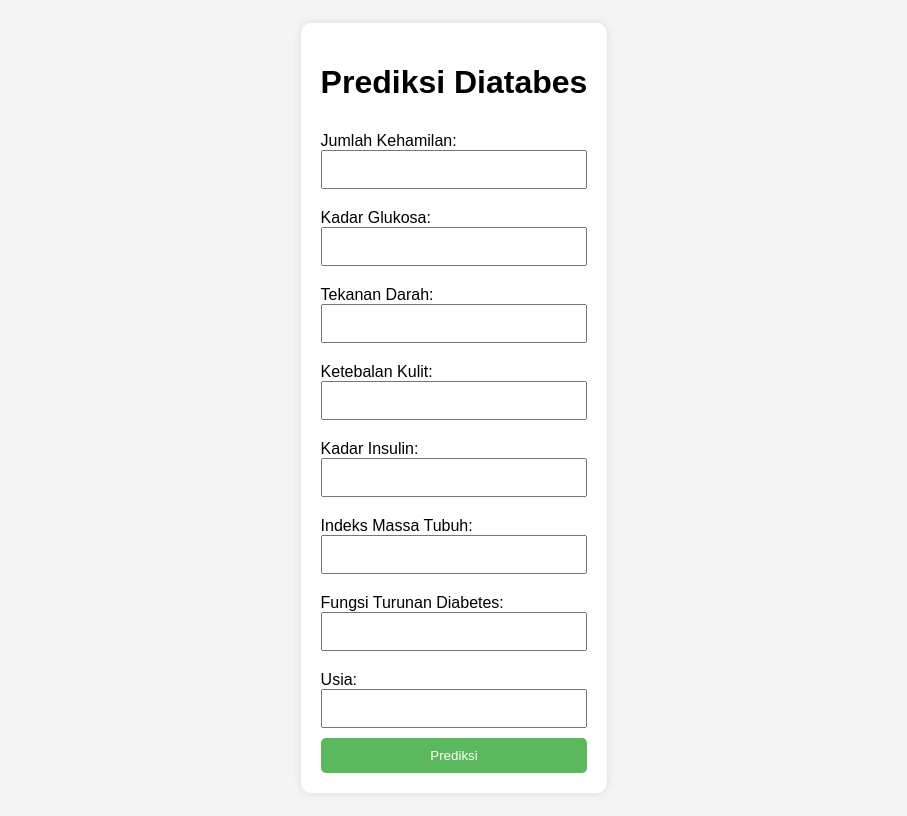
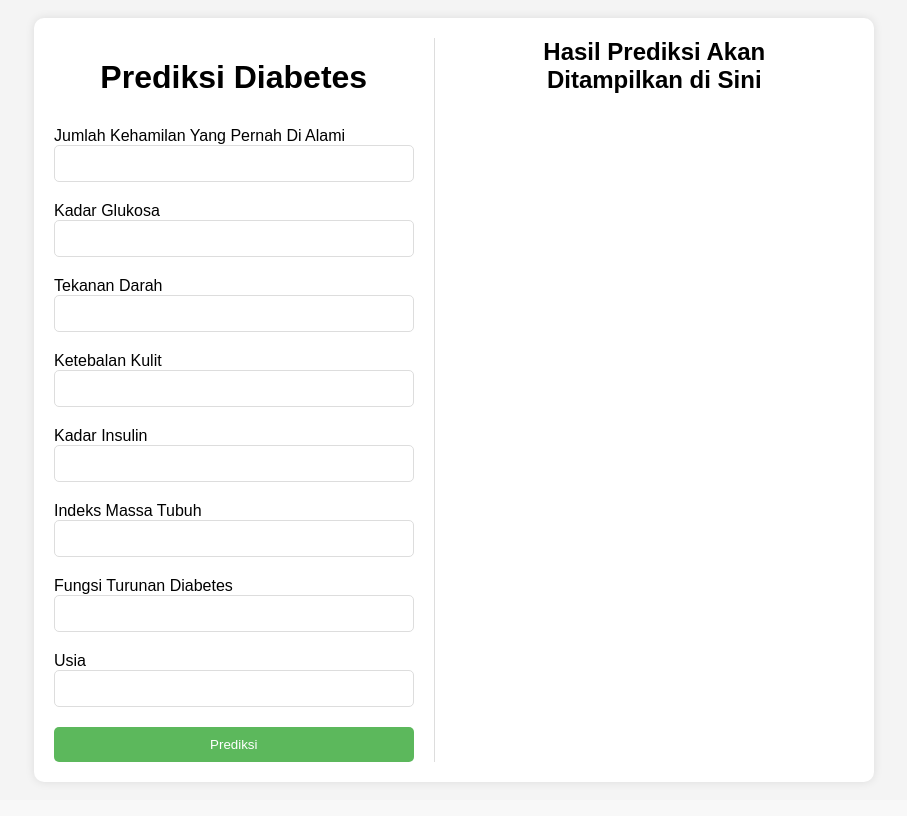
Before and after one commit to aurelioo29/Diabetes-Prediction-App, a Flask app: page / in a window 1280 px wide. Shown: the whole page, without its empty margins (186-1093 px from the left). After the commit the page ends 784 px from the top, so only its background shows below. Run offline with Flask 3, Linux system fonts and the light colour scheme; parts of the project's set-up code (start-up, migrations or seed data) failed here and were passed over.

Commit message:
added logic on form if not fill all section, can't submit

```diff
--- a/app.py
+++ b/app.py
@@ -14,23 +14,42 @@ def home():
 
 @app.route('/predict', methods=['POST'])
 def predict():
-  features = [
-    float(request.form['pregnancies']),
-    float(request.form['glucose']),
-    float(request.form['bloodpressure']),
-    float(request.form['skinthickness']),
-    float(request.form['insulin']),
-    float(request.form['bmi']),
-    float(request.form['diabetespedigree']),
-    float(request.form['age']),
-  ]
+  try:
+      # Ambil data dari form input
+      pregnancies = request.form['pregnancies']
+      glucose = request.form['glucose']
+      bloodpressure = request.form['bloodpressure']
+      skinthickness = request.form['skinthickness']
+      insulin = request.form['insulin']
+      bmi = request.form['bmi']
+      diabetespedigree = request.form['diabetespedigree']
+      age = request.form['age']
 
-  feature_array = np.array(features).reshape(1, -1)
+      if not all([pregnancies, glucose, bloodpressure, skinthickness, insulin, bmi, diabetespedigree, age]):
+        return render_template('index.html', prediction_text="Mohon lengkapi semua field!")
 
-  prediction = model.predict(feature_array)
+      # Konversi input menjadi array numpy
+      features = [float(pregnancies), float(glucose), float(bloodpressure), float(skinthickness), float(insulin), float(bmi), float(diabetespedigree), float(age)]
+      prediction = model.predict([features])
 
-  output = "Diabetes" if prediction[0] == 1 else "Tidak Diabetes"
-  return render_template('index.html', prediction_text='Hasil Prediksi: {}'.format(output))
+      output = "Diabetes" if prediction[0] == 1 else "Tidak Diabetes"
+
+      # Kirim data input dan hasil prediksi kembali ke template
+      return render_template('index.html',
+                              prediction_text=f"Hasil Prediksi: {output}",
+                              input_data={
+                                  "Pregnancies": pregnancies,
+                                  "Glucose": glucose,
+                                  "Blood Pressure": bloodpressure,
+                                  "Skin Thickness": skinthickness,
+                                  "Insulin": insulin,
+                                  "BMI": bmi,
+                                  "Diabetes Pedigree": diabetespedigree,
+                                  "Age": age
+                              })
+
+  except Exception as e:
+    return render_template('index.html', prediction_text="Error: Mohon masukkan data yang valid!")
 
 if __name__ == '__main__':
   app.run(debug=True)
--- a/static/style.css
+++ b/static/style.css
@@ -5,17 +5,43 @@ body {
   justify-content: center;
   align-items: center;
   height: 100vh;
+  margin: 0;
 }
 
 .container {
+  display: flex;
+  justify-content: space-between;
   background-color: white;
   padding: 20px;
   border-radius: 10px;
   box-shadow: 0 0 10px rgba(0, 0, 0, 0.1);
+  max-width: 800px;
+  width: 100%;
+}
+
+.form-container {
+  flex: 1;
+}
+.result-container {
+  flex: 1;
+  margin: 0 20px;
+}
+
+.form-container {
+  border-right: 1px solid #ddd;
+  padding-right: 20px;
+}
+
+.result-container {
+  padding-left: 20px;
 }
 
 h1 {
   text-align: center;
+}
+
+h2 {
+  margin-top: 0;
 }
 
 form {
@@ -30,6 +56,10 @@ label {
 input {
   padding: 10px;
   margin-bottom: 10px;
+  border: 1px solid #ddd;
+  border-radius: 5px;
+  width: 100%;
+  box-sizing: border-box;
 }
 
 button {
@@ -39,8 +69,18 @@ button {
   border: none;
   border-radius: 5px;
   cursor: pointer;
+  margin-top: 10px;
 }
 
 button:hover {
   background-color: #4cae4c;
 }
+
+.result-container {
+  text-align: center;
+}
+
+.result-container p {
+  font-size: 1.2em;
+  font-weight: bold;
+}
--- a/templates/index.html
+++ b/templates/index.html
@@ -4,42 +4,79 @@
     <meta charset="UTF-8" />
     <meta name="viewport" content="width=device-width, initial-scale=1.0" />
     <title>Prediction Diabetes</title>
-    <link rel="stylesheet" href="{{url_for('static', filename='style.css')}}" />
+    <link
+      rel="stylesheet"
+      href="{{ url_for('static', filename='style.css') }}"
+    />
   </head>
   <body>
     <div class="container">
-      <h1>Prediksi Diatabes</h1>
-      <form action="/predict" method="post">
-        <label for="pregnancies">Jumlah Kehamilan:</label>
+      <div class="form-container">
+        <h1>Prediksi Diabetes</h1>
+        <form id="predictionForm" action="/predict" method="post">
+          <label for="pregnancies">Jumlah Kehamilan Yang Pernah Di Alami</label>
           <input type="text" name="pregnancies" required />
 
-        <label for="glucose">Kadar Glukosa:</label>
+          <label for="glucose">Kadar Glukosa</label>
           <input type="text" name="glucose" required />
 
-        <label for="bloodpressure">Tekanan Darah:</label>
+          <label for="bloodpressure">Tekanan Darah</label>
           <input type="text" name="bloodpressure" required />
 
-        <label for="skinthickness">Ketebalan Kulit:</label>
+          <label for="skinthickness">Ketebalan Kulit</label>
           <input type="text" name="skinthickness" required />
 
-        <label for="insulin">Kadar Insulin:</label>
+          <label for="insulin">Kadar Insulin</label>
           <input type="text" name="insulin" required />
 
-        <label for="bmi">Indeks Massa Tubuh:</label>
+          <label for="bmi">Indeks Massa Tubuh</label>
           <input type="text" name="bmi" required />
 
-        <label for="diabetespedigree">Fungsi Turunan Diabetes:</label>
+          <label for="diabetespedigree">Fungsi Turunan Diabetes</label>
           <input type="text" name="diabetespedigree" required />
 
-        <label for="age">Usia:</label>
+          <label for="age">Usia</label>
           <input type="text" name="age" required />
 
           <button type="submit">Prediksi</button>
         </form>
+      </div>
 
+      <div class="result-container">
         {% if prediction_text %}
-      <h2>{{ prediction_text }}</h2>
+        <h2>Hasil Prediksi</h2>
+        <p>{{ prediction_text }}</p>
+
+        <h3>Data yang Diinput:</h3>
+        <ul>
+          {% for key, value in input_data.items() %}
+          <li><strong>{{ key }}:</strong> {{ value }}</li>
+          {% endfor %}
+        </ul>
+        {% else %}
+        <h2>Hasil Prediksi Akan Ditampilkan di Sini</h2>
         {% endif %}
       </div>
+    </div>
+
+    <script>
+      document
+        .getElementById("predictionForm")
+        .addEventListener("submit", function (e) {
+          const inputs = document.querySelectorAll("input");
+          let valid = true;
+
+          inputs.forEach((input) => {
+            if (!input.value) {
+              valid = false;
+            }
+          });
+
+          if (!valid) {
+            e.preventDefault();
+            alert("Mohon lengkapi semua field sebelum submit.");
+          }
+        });
+    </script>
   </body>
 </html>
```
Lines whose indentation alone changed are shown as unchanged.
